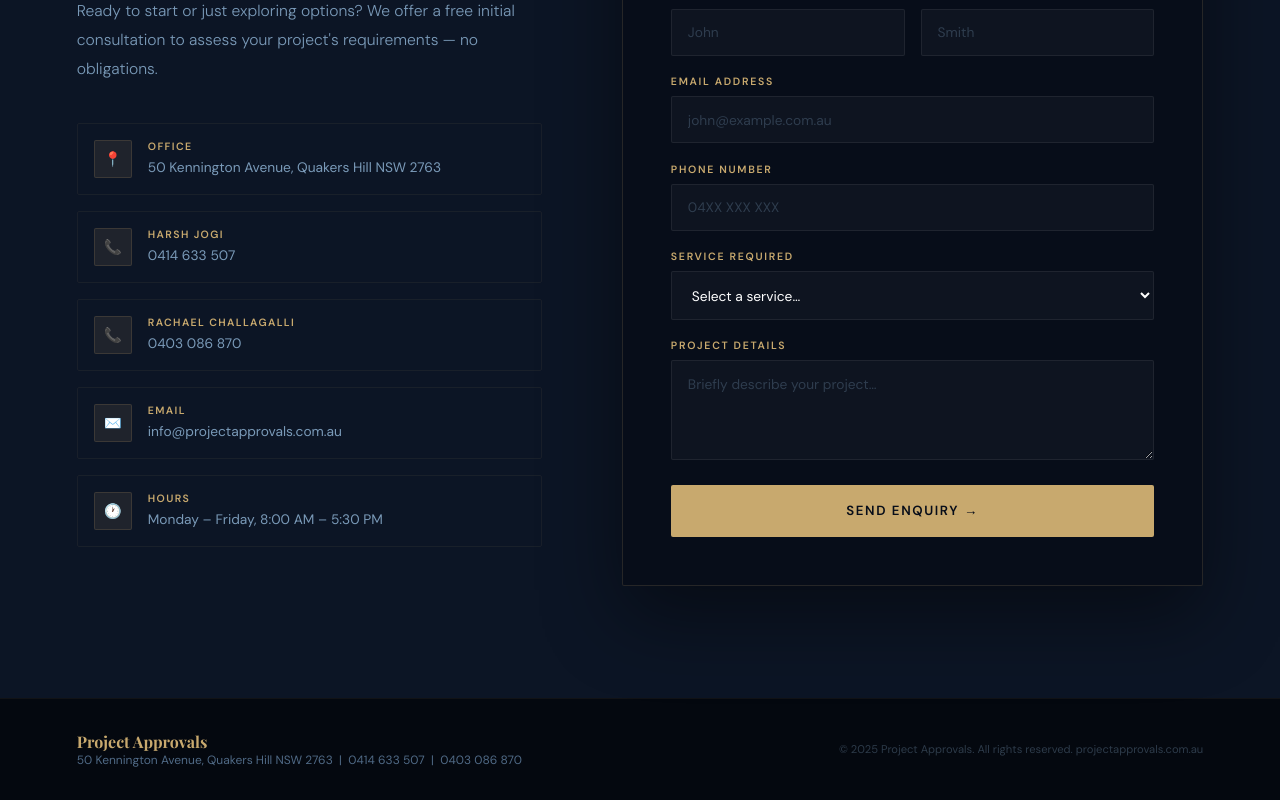
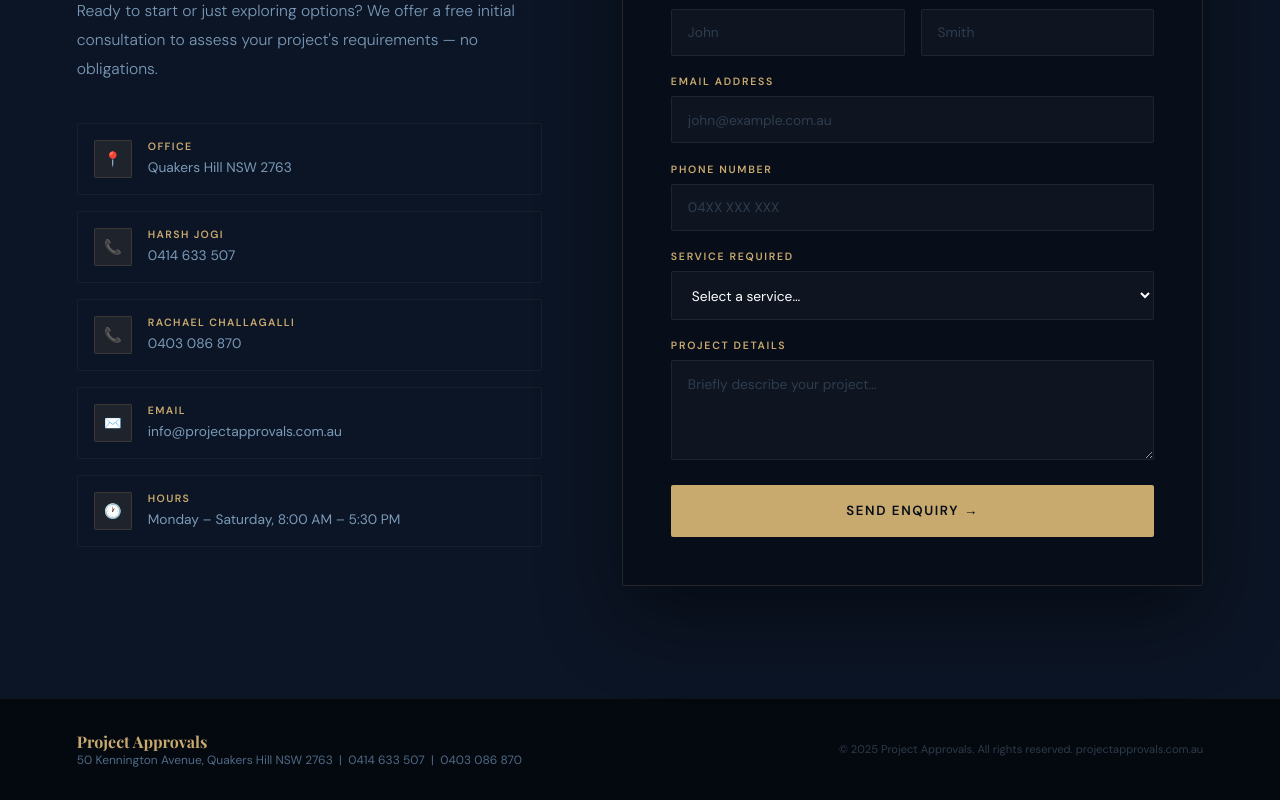
Before and after one commit to jogiharsh/project-approvals-website, a plain HTML site: page index.html in a window 1280 px wide. Shown: the part 5441-6241 px from the top of the page. Drawn offline with nearby package versions, Linux system fonts and the light colour scheme; a web font is replaced by a local one.

Commit message:
Update index.html
location and timing

```diff
--- a/index.html
+++ b/index.html
@@ -434,11 +434,11 @@
       <h2 class="dp" style="margin-bottom:1.5rem">Let's Discuss<br/><em>Your Project</em></h2>
       <p class="lead" style="margin-bottom:2.5rem">Ready to start or just exploring options? We offer a free initial consultation to assess your project's requirements — no obligations.</p>
       <div class="cis">
-        <div class="ci"><div class="cico">📍</div><div class="ct"><strong>Office</strong><span>50 Kennington Avenue, Quakers Hill NSW 2763</span></div></div>
+        <div class="ci"><div class="cico">📍</div><div class="ct"><strong>Office</strong><span>Quakers Hill NSW 2763</span></div></div>
         <div class="ci"><div class="cico">📞</div><div class="ct"><strong>Harsh Jogi</strong><a href="tel:0414633507">0414 633 507</a></div></div>
         <div class="ci"><div class="cico">📞</div><div class="ct"><strong>Rachael Challagalli</strong><a href="tel:0403086870">0403 086 870</a></div></div>
         <div class="ci"><div class="cico">✉️</div><div class="ct"><strong>Email</strong><a href="mailto:info@projectapprovals.com.au">info@projectapprovals.com.au</a></div></div>
-        <div class="ci"><div class="cico">🕐</div><div class="ct"><strong>Hours</strong><span>Monday – Friday, 8:00 AM – 5:30 PM</span></div></div>
+        <div class="ci"><div class="cico">🕐</div><div class="ct"><strong>Hours</strong><span>Monday – Saturday, 8:00 AM – 5:30 PM</span></div></div>
       </div>
     </div>
     <form class="fbox reveal d2" action="https://formspree.io/f/xaqapkvv" method="POST">
```
